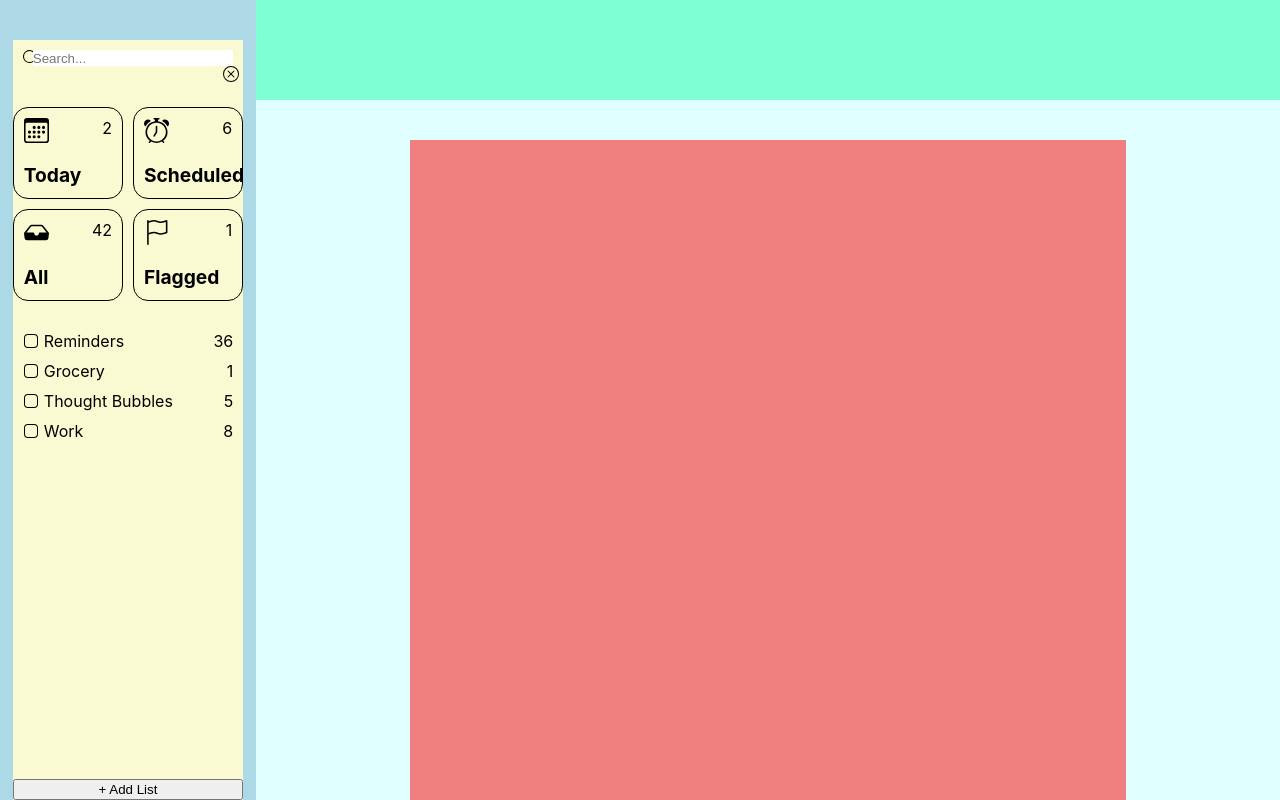
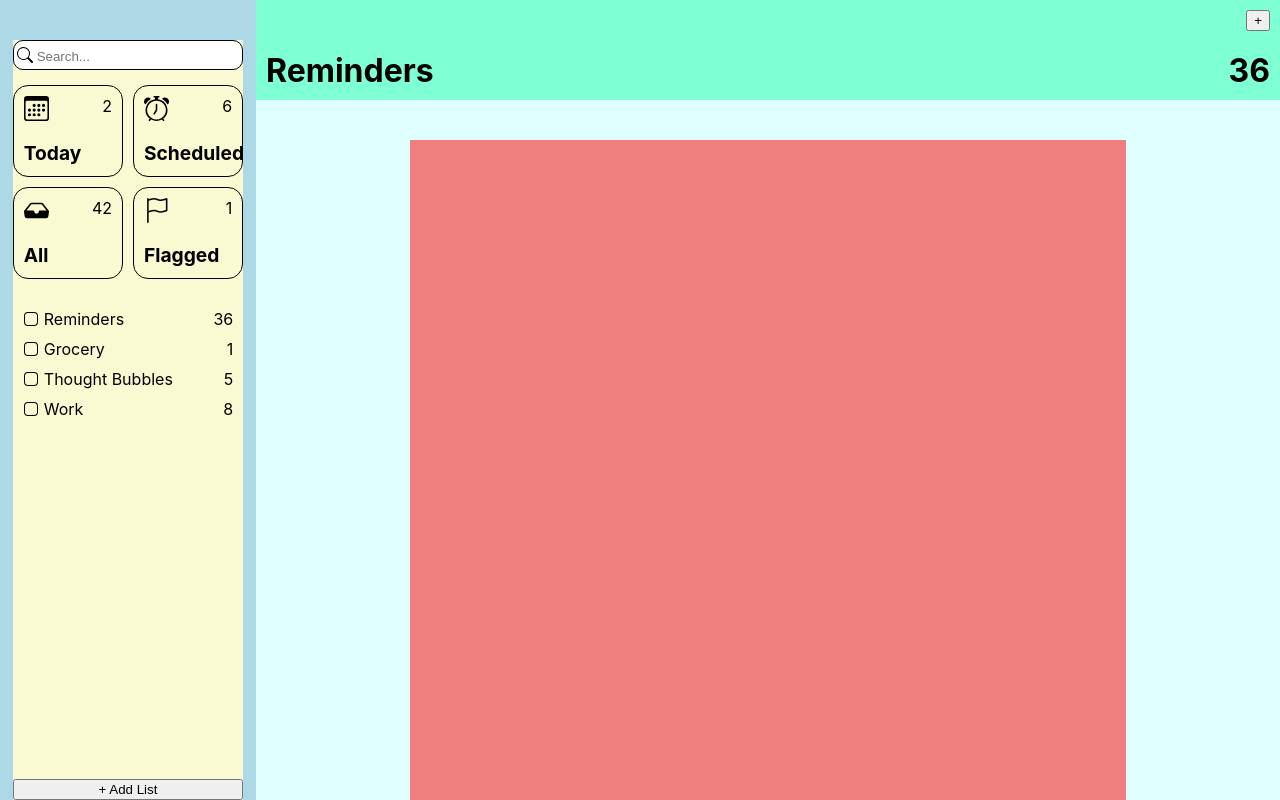
Before and after one commit to Atlas-1510/todo-project, a website built with webpack: page src/template.html in a window 1280 px wide. Built offline with nearby package versions, Linux system fonts and the light colour scheme.

Commit message:
Complete HTML mockup of side bar and top bar

```diff
--- a/src/index.css
+++ b/src/index.css
@@ -41,13 +41,41 @@ body {
     flex-direction: column;
 }
 
-#userContentContainer {
-    flex-grow: 2;
-    margin: 0 auto;
-    width: 70%;
-    background-color: lightcoral;
-    margin-top: var(--topMargin);
+#topBar {
+    display: grid;
+    grid-template-columns: [first] 1fr [second] 1fr [third];
+    grid-template-rows: [first] 1fr [second] 1fr [third];
 }
+
+#listTitle {
+    grid-row: second / third;
+    grid-column: first / second;
+    font-size: xx-large;
+    font-weight: bold;
+    margin: 10px;
+}
+
+#topBarListCount {
+    grid-area: second / second / third / third;
+    font-size: xx-large;
+    font-weight: bold;
+    justify-self: end;
+    margin: 10px;
+}
+
+#addListItemButton {
+    grid-area: first / second / second / third;
+    max-width: 30px;
+    min-width: 20px;
+    justify-self: end;
+    max-height: 30px;
+    min-height: 20px;
+    margin: 10px;
+}
+
+
+
+
 
 #sideBarContentContainer {
     display: flex;
@@ -60,30 +88,46 @@ body {
     margin-top: var(--topMargin);
 }
 
-#searchBarForm {
-    margin: 10px;
+#searchBarContainer {
+    box-sizing: border-box;
     display: grid;
-    grid-template-columns: [first] 10px [second] 1fr [third] 10px [fourth];
-    grid-template-rows: [first] 1fr [second];
+    grid-template-columns: 1fr 8fr 1fr;
+    justify-items: center;
+    align-items: center;
     min-width: 100px;
+    min-height: 30px;
+    width: 100%;
+    border-radius: 10px;
+    border: 1px solid black;
+    overflow: hidden;
+    background-color: white;
 }
 
-#searchIcon {
-    grid-column: first / second;
+#searchBarForm {
+    width: 100%;
 }
 
 #searchBar {
-    grid-column: second / fourth;
-    height: 100%;
+    width: 100%;
+    padding: 0;
     margin: 0;
-    padding: 0;
     border: 0;
-
+    outline: none;
 }
 
 #clearIcon {
-    grid-column: third / fourth;
+    visibility: hidden;
 }
+
+#searchBarContainer:focus-within #clearIcon {
+    /* Note: replace this css rule with JS to detect form typed input, then show the clear icon/button */
+    visibility: visible;
+}
+
+#searchBarContainer:focus-within {
+    box-shadow: 0 0 5px 1px cyan;
+}
+
 
 #sideBarToggles {
     margin-top: 15px;
@@ -133,7 +177,7 @@ body {
     margin: 10px 0px 10px 0px;
 }
 
-.listTitle {
+.listName {
     margin-left: 5px;
 }
 
@@ -144,3 +188,11 @@ body {
 #addListButton {
     margin-top: auto;
 }
+
+#userContentContainer {
+    flex-grow: 2;
+    margin: 0 auto;
+    width: 70%;
+    background-color: lightcoral;
+    margin-top: var(--topMargin);
+}
--- a/src/template.html
+++ b/src/template.html
@@ -9,14 +9,20 @@
 
 <body>
     <div id="projectContainer">
-        <div id="topBar"></div>
+        <div id="topBar">
+            <div id="listTitle">Reminders</div>
+            <div id="topBarListCount">36</div>
+            <button id="addListItemButton">+</button>
+        </div>
         <div id="sideBar">
             <div id="sideBarContentContainer">
-                <form id="searchBarForm">
+                <div id="searchBarContainer">
                     <img src="img/search.svg" id="searchIcon">
-                    <input id="searchBar" placeholder="Search..." type="text">
+                    <form id="searchBarForm">
+                        <input id="searchBar" placeholder="Search..." type="text">
+                    </form>
                     <img src="./img/x-circle.svg" id="clearIcon">
-                </form>
+                </div>
                 <div id="sideBarToggles">
                     <div id="todayToggle" class="sideBarToggle">
                         <img src="./img/calendar3.svg" width="25" class="toggleIcon">
@@ -42,22 +48,22 @@
                 <div id="listsContainer">
                     <div class="sideBarList">
                         <img class="listIcon" src="./img/app.svg">
-                        <div class="listTitle">Reminders</div>
+                        <div class="listName">Reminders</div>
                         <div class="listCount">36</div>
                     </div>
                     <div class="sideBarList">
                         <img class="listIcon" src="./img/app.svg">
-                        <div class="listTitle">Grocery</div>
+                        <div class="listName">Grocery</div>
                         <div class="listCount">1</div>
                     </div>
                     <div class="sideBarList">
                         <img class="listIcon" src="./img/app.svg">
-                        <div class="listTitle">Thought Bubbles</div>
+                        <div class="listName">Thought Bubbles</div>
                         <div class="listCount">5</div>
                     </div>
                     <div class="sideBarList">
                         <img class="listIcon" src="./img/app.svg">
-                        <div class="listTitle">Work</div>
+                        <div class="listName">Work</div>
                         <div class="listCount">8</div>
                     </div>
                 </div>
```
